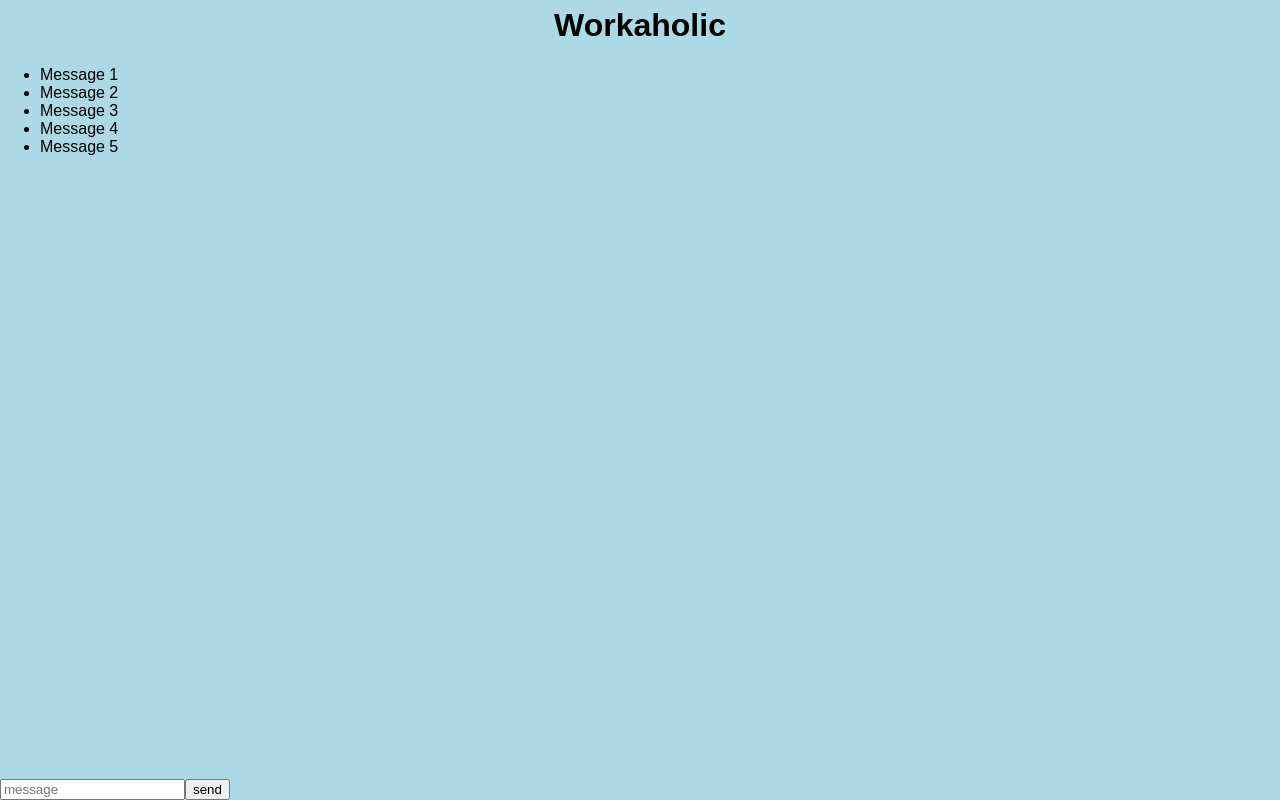
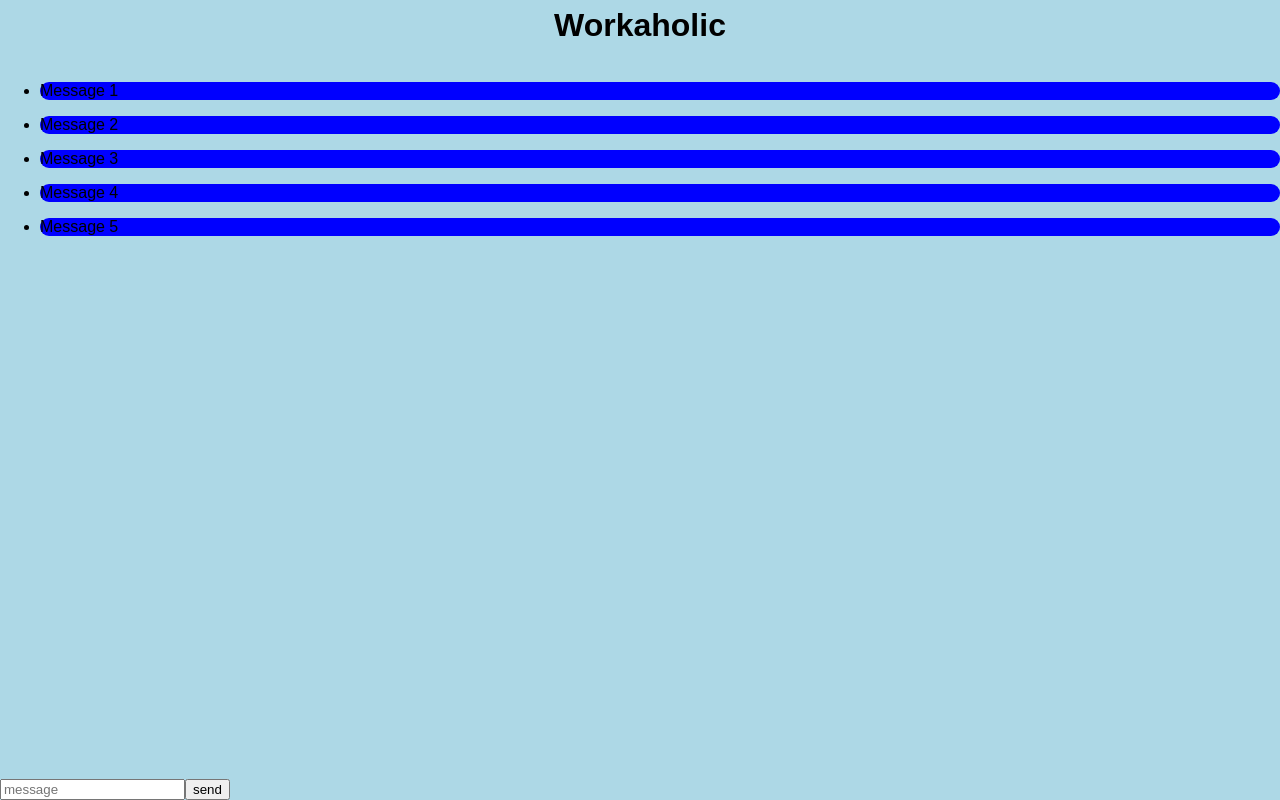
Before and after one commit to FredericKtan/workaholic, a React (Create React App) app in the folder frontend/: page / in a window 1280 px wide. Built offline with nearby package versions, Linux system fonts and the light colour scheme.

Commit message:
:art: Added layouts

```diff
--- a/frontend/src/App.js
+++ b/frontend/src/App.js
@@ -1,26 +1,31 @@
 import React from 'react';
 import './App.css';
 
-import Layout from './components/UI/UILayout';
+import UIVerticalLayout from './components/UI/UIVerticalLayout';
+import UIHorizontalLayout from './components/UI/UIHorizontalLayout';
+
+import Message from './components/Message';
 
 const App = () => (
   <div className="app">
     <header className="header"><h1>Workaholic</h1></header>
-    <Layout reversed>
+    <UIVerticalLayout reversed>
       <form>
-        <input type="text" placeholder="message" />
-        <input type="submit" value="send" />
+        <UIHorizontalLayout>
+          <input type="text" placeholder="message" />
+          <input type="submit" value="send" />
+        </UIHorizontalLayout>
       </form>
-      <Layout>
+      <UIVerticalLayout>
         <ul>
-          <li>Message 1</li>
-          <li>Message 2</li>
-          <li>Message 3</li>
-          <li>Message 4</li>
-          <li>Message 5</li>
+          <li><Message text="Message 1" /></li>
+          <li><Message text="Message 2" /></li>
+          <li><Message text="Message 3" /></li>
+          <li><Message text="Message 4" /></li>
+          <li><Message text="Message 5" /></li>
         </ul>
-      </Layout>
-    </Layout>
+      </UIVerticalLayout>
+    </UIVerticalLayout>
   </div>
 );
 
--- /dev/null
+++ b/frontend/src/components/Message.js
@@ -0,0 +1,23 @@
+import React from 'react';
+import PropTypes from 'prop-types';
+
+const Message = ({ text }) => {
+  const styles = {
+    container: {
+      backgroundColor: 'blue',
+      borderRadius: '50px',
+    },
+  };
+
+  return <p style={{ ...styles.container }}>{text}</p>;
+};
+
+Message.propTypes = {
+  text: PropTypes.text,
+};
+
+Message.defaultProps = {
+  text: '',
+};
+
+export default Message;
--- /dev/null
+++ b/frontend/src/components/UI/UIHorizontalLayout.js
@@ -0,0 +1,31 @@
+import React from 'react';
+import PropTypes from 'prop-types';
+
+const UIHorizontalLayout = ({ reversed, children }) => {
+  const styles = {
+    container: {
+      display: 'flex',
+      flex: '1',
+    },
+    reversed: {
+      flexDirection: reversed ? 'row-reverse' : 'row',
+    },
+  };
+
+  return <div style={{ ...styles.container, ...styles.reversed }}>{children}</div>;
+};
+
+UIHorizontalLayout.propTypes = {
+  children: PropTypes.oneOfType([
+    PropTypes.arrayOf(PropTypes.node),
+    PropTypes.node,
+  ]),
+  reversed: PropTypes.bool,
+};
+
+UIHorizontalLayout.defaultProps = {
+  children: null,
+  reversed: false,
+};
+
+export default UIHorizontalLayout;
--- a/frontend/src/components/UI/UILayout.js
+++ b/frontend/src/components/UI/UIVerticalLayout.js
@@ -1,7 +1,7 @@
 import React from 'react';
 import PropTypes from 'prop-types';
 
-const Layout = ({ reversed, children }) => {
+const UIVerticalLayout = ({ reversed, children }) => {
   const styles = {
     container: {
       display: 'flex',
@@ -15,7 +15,7 @@ const Layout = ({ reversed, children }) => {
   return <div style={{ ...styles.container, ...styles.reversed }}>{children}</div>;
 };
 
-Layout.propTypes = {
+UIVerticalLayout.propTypes = {
   children: PropTypes.oneOfType([
     PropTypes.arrayOf(PropTypes.node),
     PropTypes.node,
@@ -23,9 +23,9 @@ Layout.propTypes = {
   reversed: PropTypes.bool,
 };
 
-Layout.defaultProps = {
+UIVerticalLayout.defaultProps = {
   children: null,
   reversed: false,
 };
 
-export default Layout;
+export default UIVerticalLayout;
```
